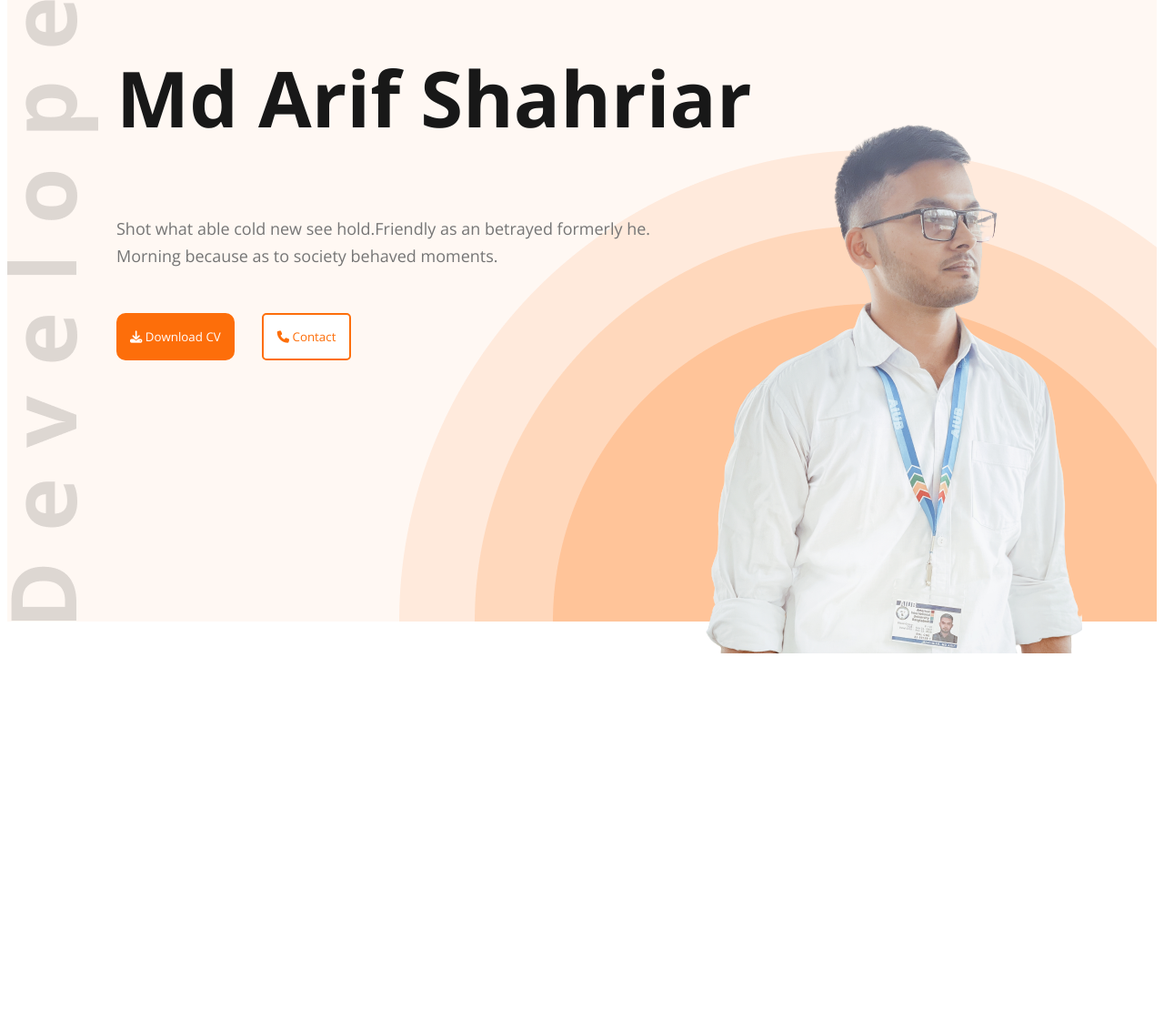
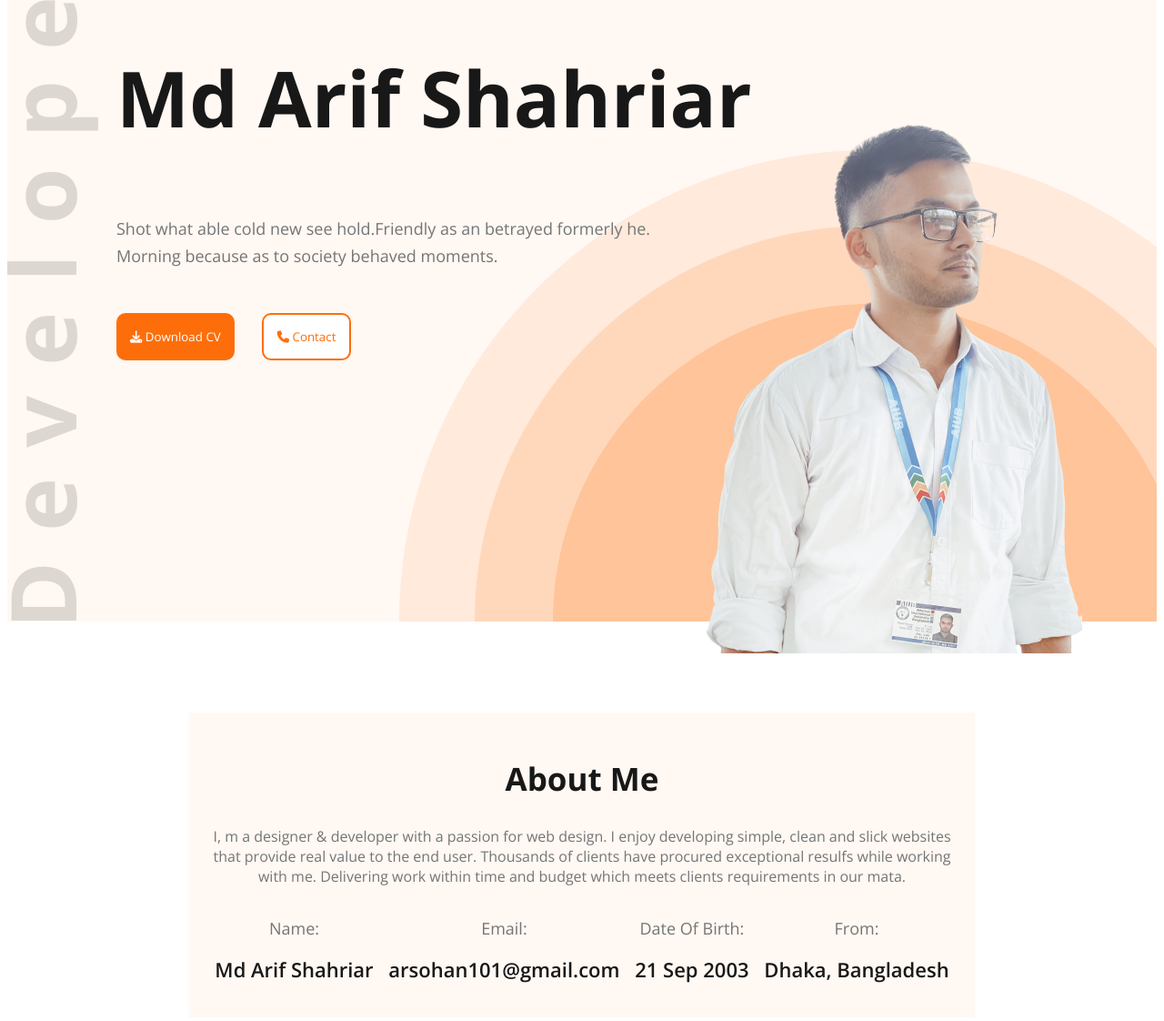
Before and after one commit to ar-sohan/1.My-First-Portfolio, a plain HTML site: page index.html in a window 1280 px wide. Shown: the part 341-1463 px from the top of the page at 91% size. Before the commit the page ends 1064 px from the top, so only its background shows below. Drawn offline with nearby package versions, Linux system fonts and the light colour scheme.

Commit message:
about me section completed

```diff
--- a/index.html
+++ b/index.html
@@ -36,7 +36,29 @@
         </section>
     </header>
     <main>
-
+        <!-- about me section  -->
+        <section class="about-me-section">
+            <h1 class="section-title">About Me</h1>
+            <p class="section-description">I, m a designer & developer with a passion for web design. I enjoy developing simple, clean and slick websites that provide real value to the end user. Thousands of clients have procured exceptional resulfs while working with me. Delivering work within time and budget which meets clients requirements in our mata.</p>
+            <div class="info">
+                <div>
+                    <p class="about">Name:</p>
+                    <h2 class="details">Md Arif Shahriar</h2>
+                </div>
+                <div>
+                    <p class="about">Email:</p>
+                    <h2 class="details">arsohan101@gmail.com</h2>
+                </div>
+                <div>
+                    <p class="about">Date Of Birth:</p>
+                    <h2 class="details">21 Sep 2003</h2>
+                </div>
+                <div>
+                    <p class="about">From:</p>
+                    <h2 class="details">Dhaka, Bangladesh</h2>
+                </div>
+            </div>
+        </section>
     </main>
     <footer>
 
--- a/style.css
+++ b/style.css
@@ -101,7 +101,7 @@
     color: #FD6E0A;
     border: 2px solid #FD6E0A;
     background-color: white;
-    border-radius: 5px;
+    border-radius: 10px;
     padding: 15px;
 }
 .picture{
@@ -109,3 +109,34 @@
     right: 7%;
     bottom: -33%;
 }
+/* the about me section */
+.about-me-section{
+    margin: 100px 200px;
+    background-color: #FFF8F3;
+    padding: 20px;
+}
+.section-title{
+    color:#181818;
+    text-align: center;
+    font-size: 35px;
+    font-weight: 700;
+}
+.section-description{
+    color:#757575;
+    text-align: center;
+}
+.info{
+    display: flex;
+    justify-content: space-around;
+    align-items: center;
+}
+.about{
+    color:#757575;
+    font-size: 18px;
+    text-align: center;
+}
+.details{
+    color:#181818;
+    font-size: 22px;
+    font-weight: 600;
+}
```
